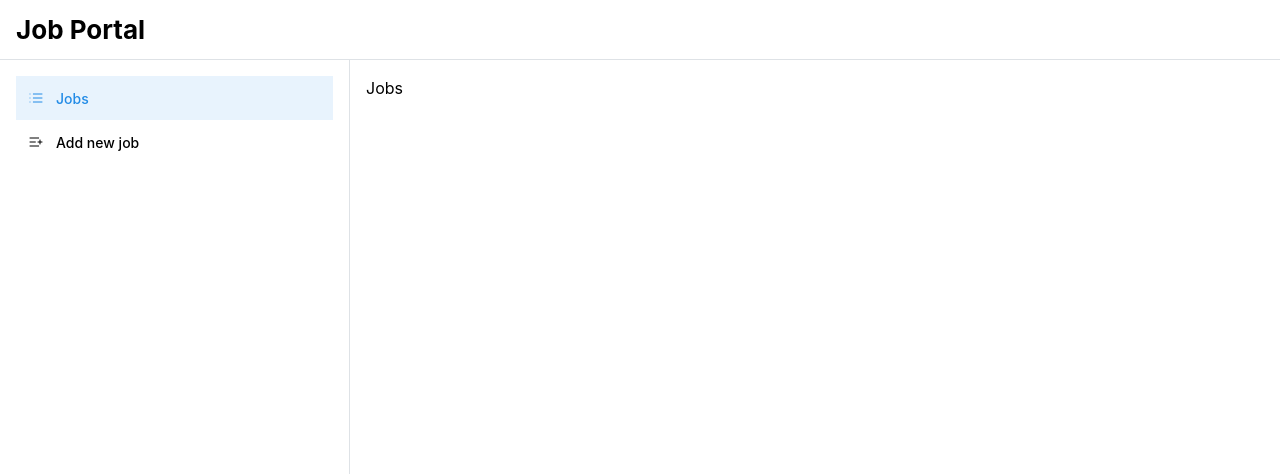
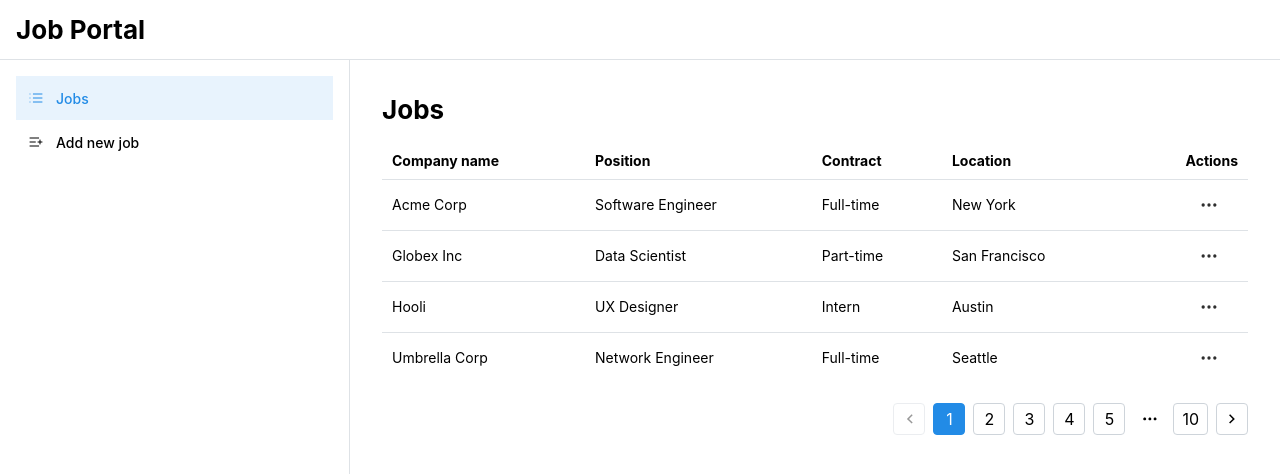
Before and after one commit to Ripon876/job-portal-frontend, a React (Vite) app: page /dashboard/jobs in a window 1280 px wide. Shown: the top 474 px of the page. Built offline with nearby package versions, Linux system fonts and the light colour scheme.

Commit message:
feat: add jobs table for admin with pagination

```diff
--- /dev/null
+++ b/src/components/tables/AdminJobsTable.tsx
@@ -0,0 +1,99 @@
+import { Table, Pagination, Box, Button, Menu, rem } from "@mantine/core";
+import { Ellipsis, Pencil, Trash2 } from "lucide-react";
+import { useState } from "react";
+import { Link } from "react-router-dom";
+
+const Actions = ({ job }: { job: any }) => {
+  return (
+    <Menu withArrow shadow="md" offset={-5}>
+      <Menu.Target>
+        <Button variant="transparent" c={"dark"}>
+          <Ellipsis style={{ width: rem(20), height: rem(20) }} />
+        </Button>
+      </Menu.Target>
+      <Menu.Dropdown py={"md"} px={"sm"}>
+        <Menu.Item
+          leftSection={<Pencil style={{ width: rem(14), height: rem(14) }} />}
+          component={Link}
+          to={`/dashboard/jobs/${job.id}/edit`}
+        >
+          Edit
+        </Menu.Item>
+        <Menu.Item
+          leftSection={<Trash2 style={{ width: rem(14), height: rem(14) }} />}
+          color="red"
+        >
+          Delete
+        </Menu.Item>
+      </Menu.Dropdown>
+    </Menu>
+  );
+};
+
+const AdminJobsTable = () => {
+  const [currentPage, setCurrentPage] = useState(1);
+  const jobs = [
+    {
+      id: 1,
+      companyName: "Acme Corp",
+      position: "Software Engineer",
+      contract: "Full-time",
+      location: "New York",
+    },
+    {
+      id: 2,
+      companyName: "Globex Inc",
+      position: "Data Scientist",
+      contract: "Part-time",
+      location: "San Francisco",
+    },
+    {
+      id: 3,
+      companyName: "Hooli",
+      position: "UX Designer",
+      contract: "Intern",
+      location: "Austin",
+    },
+    {
+      id: 4,
+      companyName: "Umbrella Corp",
+      position: "Network Engineer",
+      contract: "Full-time",
+      location: "Seattle",
+    },
+  ];
+
+  const rows = jobs.map((job) => (
+    <Table.Tr key={job.id}>
+      <Table.Td>{job.companyName}</Table.Td>
+      <Table.Td>{job.position}</Table.Td>
+      <Table.Td>{job.contract}</Table.Td>
+      <Table.Td>{job.location}</Table.Td>
+      <Table.Td ta={"end"}>
+        <Actions job={job} />
+      </Table.Td>
+    </Table.Tr>
+  ));
+
+  return (
+    <Box>
+      <Table mb="lg">
+        <Table.Thead>
+          <Table.Tr>
+            <Table.Th>Company name</Table.Th>
+            <Table.Th>Position</Table.Th>
+            <Table.Th>Contract</Table.Th>
+            <Table.Th>Location</Table.Th>
+            <Table.Th ta={"end"}>Actions</Table.Th>
+          </Table.Tr>
+        </Table.Thead>
+        <Table.Tbody>{rows}</Table.Tbody>
+      </Table>
+      <Box display="flex" style={{ justifyContent: "end" }}>
+        <Pagination total={10} value={currentPage} onChange={setCurrentPage} />
+      </Box>
+    </Box>
+  );
+};
+
+export default AdminJobsTable;
--- a/src/pages/dashboard/Jobs.tsx
+++ b/src/pages/dashboard/Jobs.tsx
@@ -1,9 +1,17 @@
-import React from "react";
+import AdminJobsTable from "@/components/tables/AdminJobsTable";
+import { Box, Title } from "@mantine/core";
 
 type Props = {};
 
-const Jobs = (props: Props) => {
-  return <div>Jobs</div>;
+const Jobs = ({}: Props) => {
+  return (
+    <Box p={"md"}>
+      <Title order={2} pb={"md"}>
+        Jobs
+      </Title>
+      <AdminJobsTable />
+    </Box>
+  );
 };
 
 export default Jobs;
--- a/src/pages/dashboard/admin/AddJob.tsx
+++ b/src/pages/dashboard/admin/AddJob.tsx
@@ -1,11 +1,15 @@
-import React from 'react'
+import { Box, Title } from "@mantine/core";
 
-type Props = {}
+type Props = {};
 
-const AddJob = (props: Props) => {
+const AddJob = ({}: Props) => {
   return (
-    <div>Add Job</div>
-  )
-}
+    <Box p={"md"}>
+      <Title order={2} pb={"md"}>
+        Add new job
+      </Title>
+    </Box>
+  );
+};
 
-export default AddJob
+export default AddJob;
```
